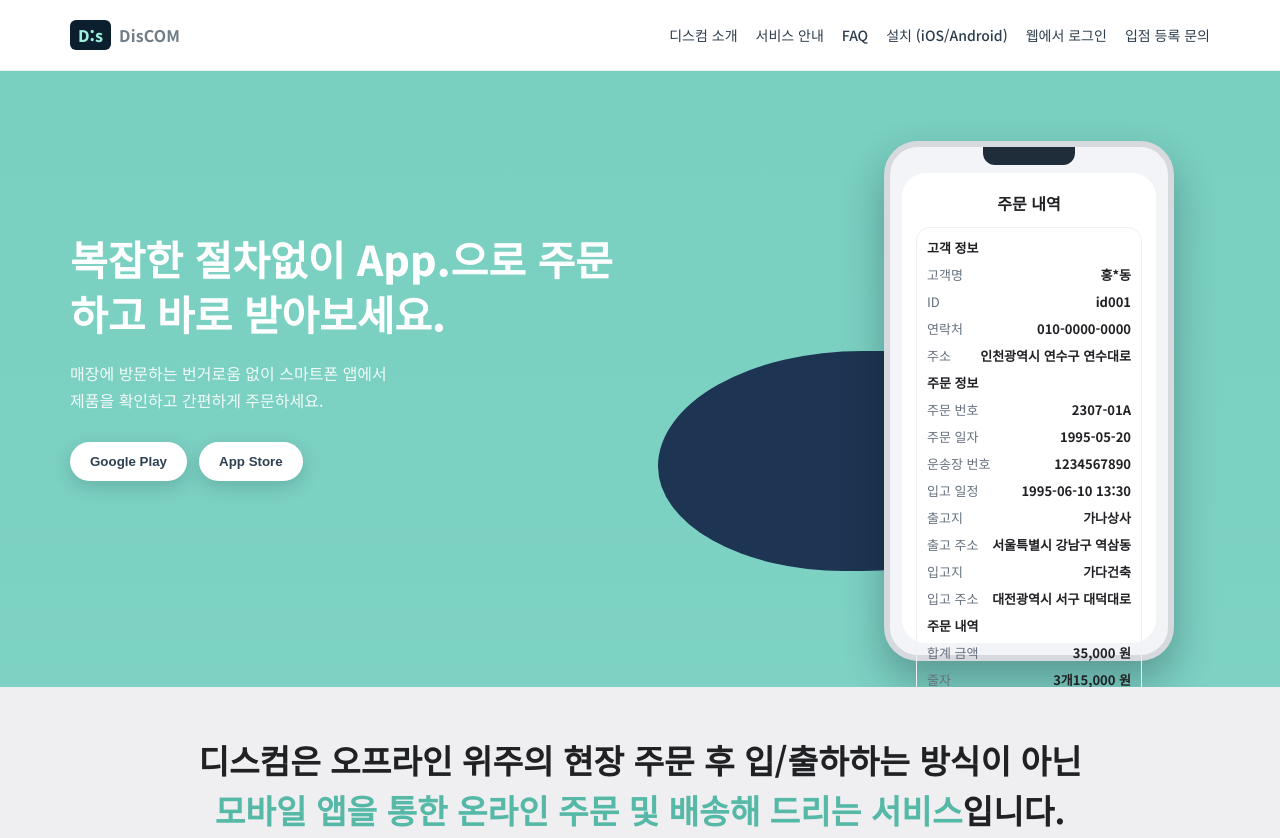
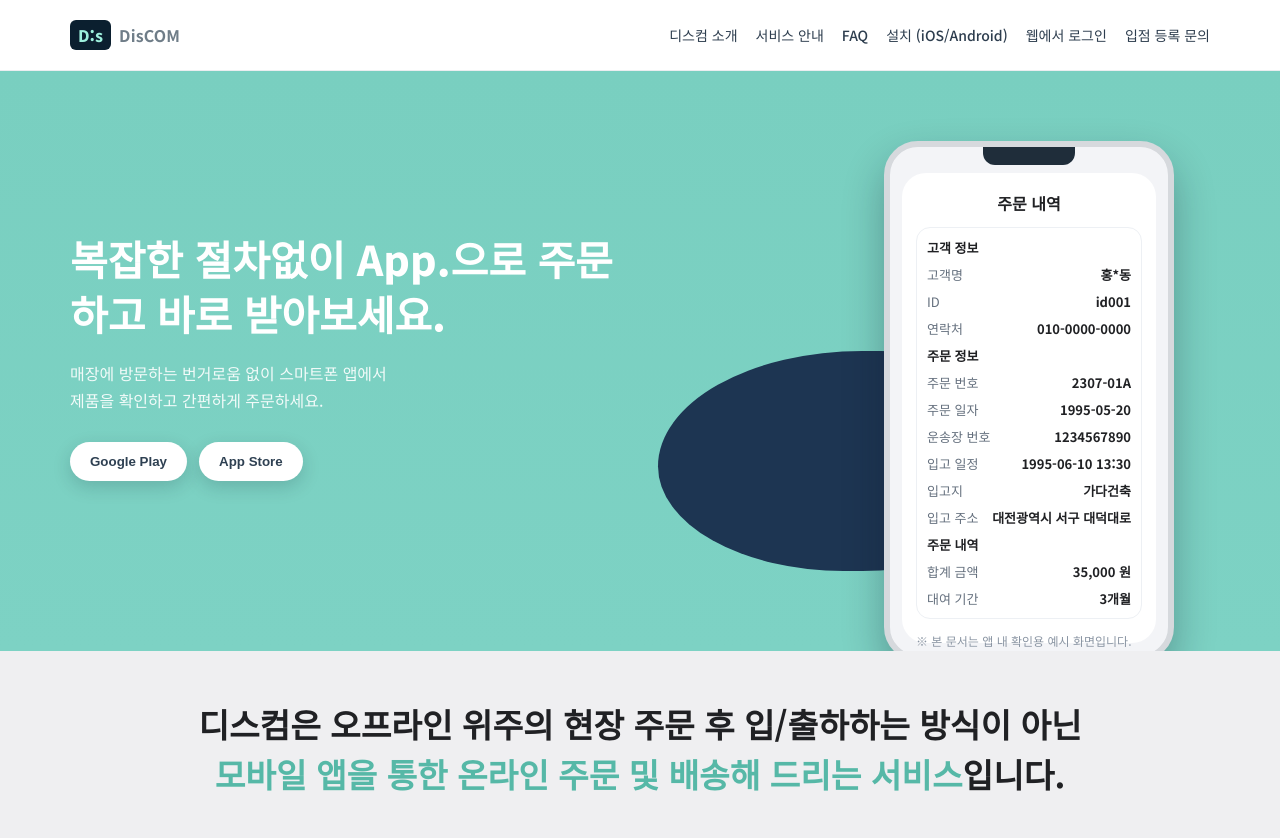
Before and after one commit to kangjinisock/vibe-coding-portfolio, a plain HTML site: page index.html in a window 1280 px wide. Shown: the top 838 px of the page. Drawn offline with Linux system fonts and the light colour scheme.

Commit message:
Refine mockup order fields in index page
Made-with: Cursor

```diff
--- a/index.html
+++ b/index.html
@@ -57,20 +57,16 @@
                 <div class="row"><span>고객명</span><strong>홍*동</strong></div>
                 <div class="row"><span>ID</span><strong>id001</strong></div>
                 <div class="row"><span>연락처</span><strong>010-0000-0000</strong></div>
-                <div class="row"><span>주소</span><strong>인천광역시 연수구 연수대로</strong></div>
                 <div class="row"><strong>주문 정보</strong></div>
                 <div class="row"><span>주문 번호</span><strong>2307-01A</strong></div>
                 <div class="row"><span>주문 일자</span><strong>1995-05-20</strong></div>
                 <div class="row"><span>운송장 번호</span><strong>1234567890</strong></div>
                 <div class="row"><span>입고 일정</span><strong>1995-06-10 13:30</strong></div>
-                <div class="row"><span>출고지</span><strong>가나상사</strong></div>
-                <div class="row"><span>출고 주소</span><strong>서울특별시 강남구 역삼동</strong></div>
                 <div class="row"><span>입고지</span><strong>가다건축</strong></div>
                 <div class="row"><span>입고 주소</span><strong>대전광역시 서구 대덕대로</strong></div>
                 <div class="row"><strong>주문 내역</strong></div>
                 <div class="row"><span>합계 금액</span><strong>35,000 원</strong></div>
-                <div class="row"><span>줄자</span><strong>3개</strong<span>15,000 원</span></div>
-                <div class="row"><span>사다리</span><strong>1개</strong><span>20,000 원</span></div>
+                <div class="row"><span>대여 기간</span><strong>3개월</strong></div>
               </div>
               <p class="screen-foot">※ 본 문서는 앱 내 확인용 예시 화면입니다.</p>
             </div>
```
